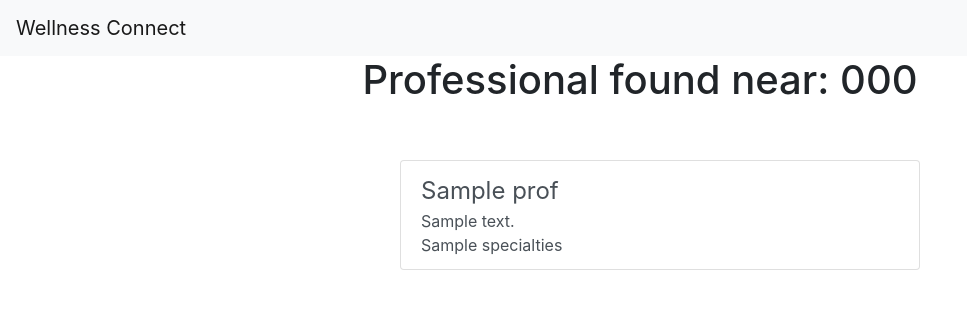
After one commit to AGardell/WellnessConnectV1, a Django app: template search/templates/search/search.html in a window 1280 px wide. The commit adds this page. Shown: the top 309 px of the page, without its empty margins (0-967 px from the left). Run offline with Django 3.2, Linux system fonts and the light colour scheme; the template is opened without the code that fills it: most values are stand-ins (such as "Sample title", 1, 10 or a date in 2020); some libraries are stand-ins or nearby versions.

Commit message:
created results page to display professionals

```diff
--- a/WellnessMatchV1/urls.py
+++ b/WellnessMatchV1/urls.py
@@ -17,6 +17,6 @@ from django.contrib import admin
 from django.urls import path, include
 
 urlpatterns = [
-    path('', include('search.urls') ),
+    path('', include('search.urls', namespace='search') ),
     path('admin/', admin.site.urls),
 ]
--- a/search/static/search/style.css
+++ b/search/static/search/style.css
@@ -4,7 +4,25 @@
     opacity: 0;
 }
 
+#search-result {
+    margin-bottom: 10px;
+}
+
+#search-title {
+    text-align: center;
+    margin-bottom: 5%;
+}
+
 #span-live {
     font-size: 75px;
     opacity: 0;
 }
+
+#search-result-name {
+    font-size: 1.5em;
+    margin-bottom: 0;
+}
+
+.search-result-contents {
+    margin-bottom: 0;
+}
--- a/search/templates/search/base.html
+++ b/search/templates/search/base.html
@@ -10,27 +10,27 @@
         <link rel="stylesheet" href="https://stackpath.bootstrapcdn.com/bootstrap/4.4.1/css/bootstrap.min.css" integrity="sha384-Vkoo8x4CGsO3+Hhxv8T/Q5PaXtkKtu6ug5TOeNV6gBiFeWPGFN9MuhOf23Q9Ifjh" crossorigin="anonymous">
         <link rel="stylesheet" type="text/css" href="{% static 'search/style.css' %}">
 
-        {% block title %}<title>WellnessConnect.V1</title>{% endblock title%}
+        <title>{% block title %}WellnessConnect.V1{% endblock title%}</title>
     </head>
     <body>
-        {% block content %}
         <nav class="navbar navbar-expand-lg navbar-light bg-light">
-            <a class="navbar-brand" href="#">Wellness Connect</a>
+            <a class="navbar-brand" href="{% url 'search:index' %}">Wellness Connect</a>
         </nav>
         <div class="container">
+            {% block content %}
             <div class="row justify-content-center mt-3">
                 <span id="span-connect">Connect Well.</span><span id="span-live">Live Well.</span>
             </div>
             <div class="row justify-content-center mt-3">
-                <form class="form-inline" action="" method="get">
-                    <input type="text" class="form-control" name="" id="" placeholder="Enter your zip...">
+                <form class="form-inline" action="{% url 'search:searchprof' %}" method="get">
+                    <input type="text" class="form-control" name="zipcode" id="zipcode" placeholder="Enter your zip..." value="08075">
                     <div class="col input-group-append">
-                        <button id="btnSearch" class="btn btn-outline-secondary" type="button" id="button-addon2">Connect</button>
+                        <button id="btnSearch" class="btn btn-outline-secondary" type="submit" id="button-addon2">Connect</button>
                     </div>
                 </form>
             </div>
+            {% endblock content %}
         </div>
-        {% endblock content %}
 
 
         <script src="https://code.jquery.com/jquery-3.4.1.min.js" integrity="sha256-CSXorXvZcTkaix6Yvo6HppcZGetbYMGWSFlBw8HfCJo=" crossorigin="anonymous"></script>
--- /dev/null
+++ b/search/templates/search/search.html
@@ -0,0 +1,28 @@
+{% extends "./base.html" %}
+
+{% block title %}Professionals Found{% endblock title %}
+
+{% block content %}
+<h1 id='search-title'>Professional found near: {{ zip }}</h1>
+{% if professionals %}
+<ul>
+    <div class="row justify-content-center">
+        <div class="col-md-6">
+            {% for prof in professionals %}
+            <ul class="list-group" id="list-tab" role="tablist">
+                <a href="#" id='search-result' class="list-group-item list-group-item-action">
+                    <p id='search-result-name'>{{ prof.getFullName }}</p>
+                    <p class='search-result-contents'>{{ prof.getFullAddress }}</p>
+                    <p class='search-result-contents'>{{ prof.specialties }}</p>
+                </a>
+            </ul>
+            {% endfor %}
+        </div>
+    </div>
+</ul>
+{% else %}
+<div class="row justify-content-center">
+    <p>No professional could be found in your area</p>
+</div>
+{% endif %}
+{% endblock content %}
--- a/search/urls.py
+++ b/search/urls.py
@@ -1,6 +1,8 @@
 from django.urls import path
 from . import views
 
+app_name = "search"
 urlpatterns = [
-    path('', views.Index, name='index')
+    path('', views.Index, name='index'),
+    path('search/', views.Search, name='searchprof')
 ]
```
Also changed, not shown: search/models.py (+8 -0 lines), search/views.py (+7 -1 lines), 1 other file.
